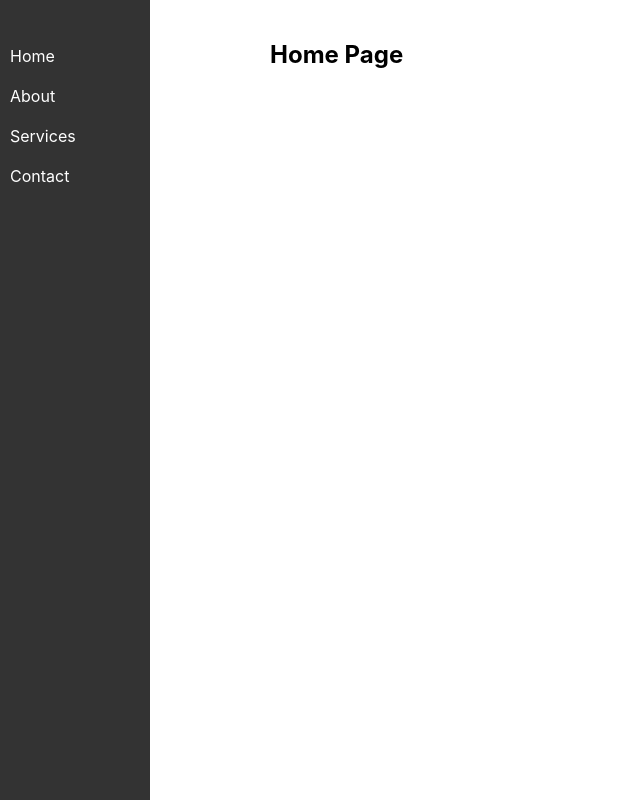
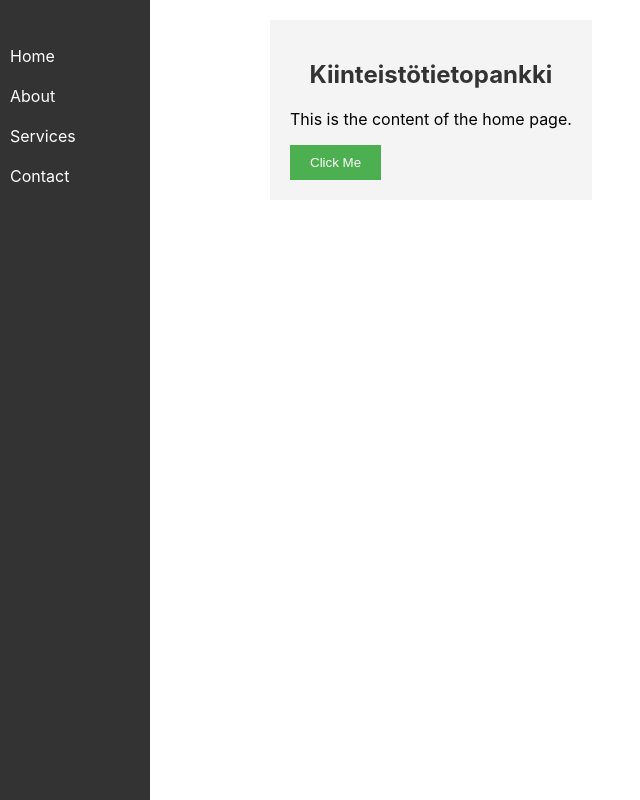
Before and after one commit to Kiinteistotietopankki/KTP_demo, a React (Create React App) app in the folder client/: page / in a window 1280 px wide. Shown: the whole page, without its empty margins (0-640 px from the left). Built offline with nearby package versions, Linux system fonts and the light colour scheme.

Commit message:
navigation and test homepage

```diff
--- a/client/src/App.js
+++ b/client/src/App.js
@@ -2,6 +2,7 @@
 import { BrowserRouter as Router, Route, Routes } from 'react-router-dom';
 import Sidebar from './components/Sidebar';
 import './App.css';
+import Home from './pages/Home';
 
 function App() {
   return (
@@ -21,9 +22,6 @@ function App() {
   );
 }
 
-function Home() {
-  return <h2>Home Page</h2>;
-}
 
 function About() {
   return <h2>About Page</h2>;
--- /dev/null
+++ b/client/src/pages/Home.css
@@ -0,0 +1,21 @@
+.home-page {
+    padding: 20px;
+    background-color: #f4f4f4;
+  }
+
+  .home-page h2 {
+    text-align: center;
+    color: #333;
+  }
+
+  .custom-button {
+    background-color: #4CAF50;
+    color: white;
+    border: none;
+    padding: 10px 20px;
+    cursor: pointer;
+  }
+
+  .custom-button:hover {
+    background-color: #45a049;
+  }
--- /dev/null
+++ b/client/src/pages/Home.js
@@ -0,0 +1,15 @@
+// src/pages/Home/Home.js
+import React from 'react';
+import './Home.css';
+
+function Home() {
+  return (
+    <div className="home-page">
+      <h2>Kiinteistötietopankki</h2>
+      <p>This is the content of the home page.</p>
+      <button className="custom-button">Click Me</button>
+    </div>
+  );
+}
+
+export default Home;
```
